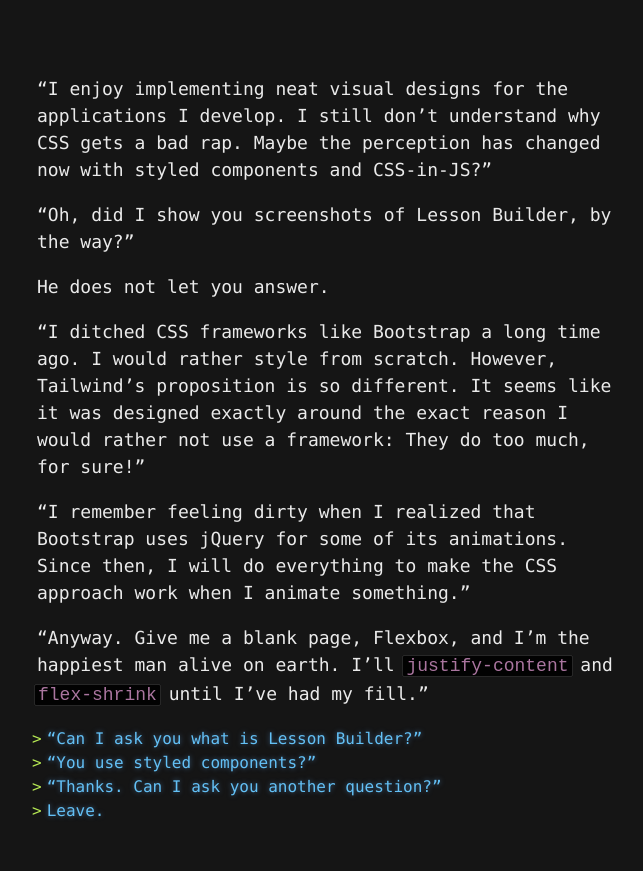
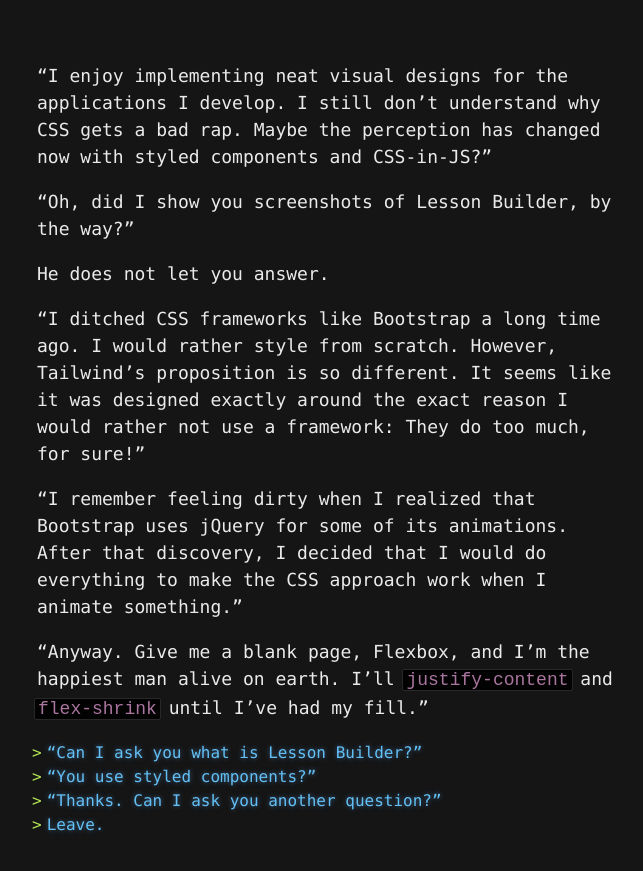
Before and after one commit to yvesgurcan/adventure, a Jekyll site: the page built from fit-design.md, in a window 1280 px wide. Shown: the top 871 px of the page, without its empty margins (308-951 px from the left). Built offline with Jekyll 4.4.1, drawn with Linux system fonts in a browser that asks for light colours; our own code applies the rules of GitHub Pages for plain Markdown files.

Commit message:
Update fit-design.md

```diff
--- a/fit-design.md
+++ b/fit-design.md
@@ -7,7 +7,7 @@ He does not let you answer.
 
 "I ditched CSS frameworks like Bootstrap a long time ago. I would rather style from scratch. However, Tailwind's proposition is so different. It seems like it was designed exactly around the exact reason I would rather not use a framework: They do too much, for sure!"
 
-"I remember feeling dirty when I realized that Bootstrap uses jQuery for some of its animations. Since then, I will do everything to make the CSS approach work when I animate something."
+"I remember feeling dirty when I realized that Bootstrap uses jQuery for some of its animations. After that discovery, I decided that I would do everything to make the CSS approach work when I animate something."
 
 "Anyway. Give me a blank page, Flexbox, and I'm the happiest man alive on earth. I'll `justify-content` and `flex-shrink` until I've had my fill."
 
```
